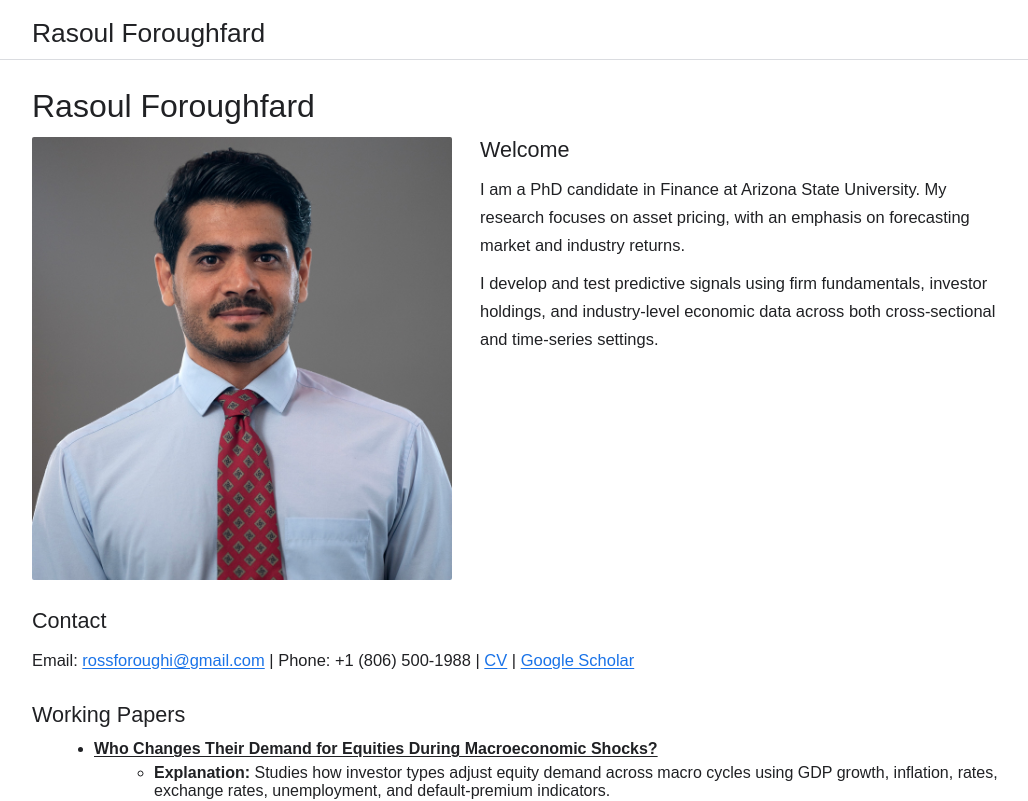
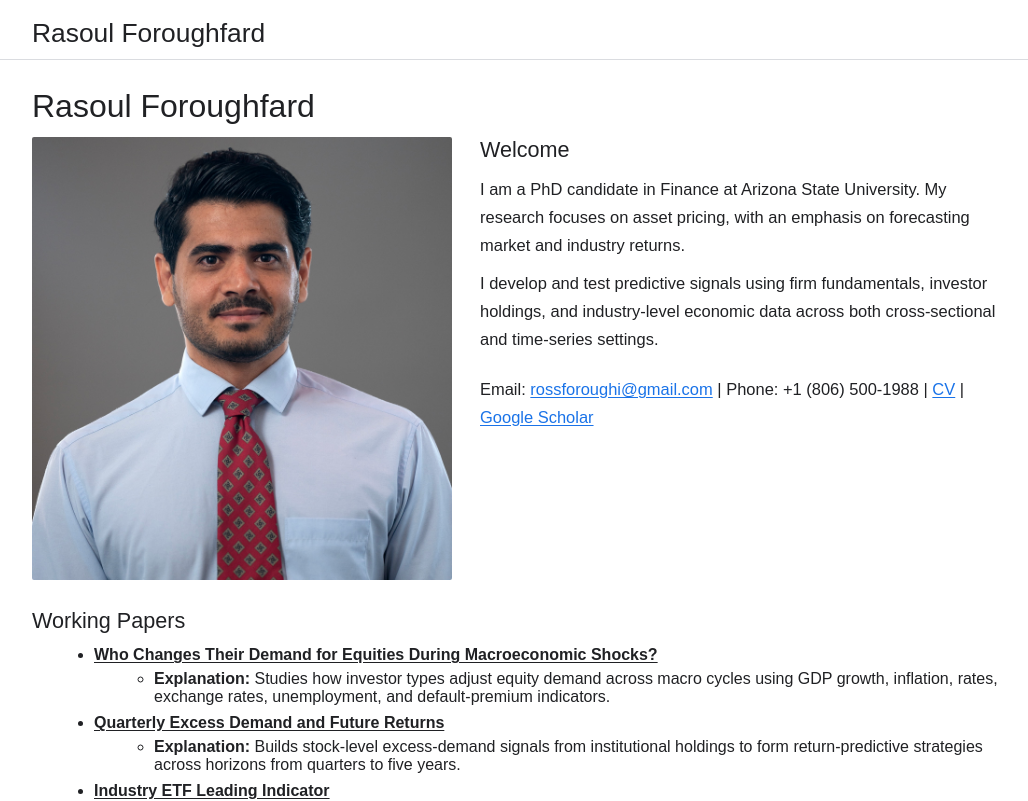
Before and after one commit to rasouleip71/rasoul-site, a Next.js app: page / in a window 1280 px wide. Shown: the top 801 px of the page, without its empty margins (48-1076 px from the left). Built offline with nearby package versions, Linux system fonts and the light colour scheme.

Commit message:
Move contact under welcome and align to lower right on desktop

```diff
--- a/app/globals.css
+++ b/app/globals.css
@@ -117,9 +117,23 @@ a {
   align-items: start;
 }
 
+.intro-col {
+  display: flex;
+  flex-direction: column;
+}
+
+.contact-inline {
+  margin-top: 12px;
+}
+
 @media (min-width: 900px) {
   .profile-row {
     grid-template-columns: 420px 1fr;
+  }
+
+  .contact-inline {
+    margin-top: auto;
+    padding-top: 12px;
   }
 }
 
--- a/app/page.tsx
+++ b/app/page.tsx
@@ -56,7 +56,7 @@ export default function Home() {
           className="hero-image"
         />
 
-        <div>
+        <div className="intro-col">
           <h2 id="home" className="section-title">
             Welcome
           </h2>
@@ -68,18 +68,14 @@ export default function Home() {
             I develop and test predictive signals using firm fundamentals, investor holdings, and industry-level
             economic data across both cross-sectional and time-series settings.
           </p>
+          <p className="bio contact-inline">
+            Email: <a className="section-link" href="mailto:rossforoughi@gmail.com">rossforoughi@gmail.com</a> |{" "}
+            Phone: +1 (806) 500-1988 |{" "}
+            <a className="section-link" href="/CV_Rasoul.pdf" target="_blank" rel="noopener noreferrer">CV</a> |{" "}
+            <a className="section-link" href="https://scholar.google.com/citations?user=7DDb9bQAAAAJ&hl=en" target="_blank" rel="noopener noreferrer">Google Scholar</a>
+          </p>
         </div>
       </div>
-
-      <section id="contact" className="content-section">
-        <h2 className="section-title">Contact</h2>
-        <p className="bio">
-          Email: <a className="section-link" href="mailto:rossforoughi@gmail.com">rossforoughi@gmail.com</a> |{" "}
-          Phone: +1 (806) 500-1988 |{" "}
-          <a className="section-link" href="/CV_Rasoul.pdf" target="_blank" rel="noopener noreferrer">CV</a> |{" "}
-          <a className="section-link" href="https://scholar.google.com/citations?user=7DDb9bQAAAAJ&hl=en" target="_blank" rel="noopener noreferrer">Google Scholar</a>
-        </p>
-      </section>
 
       <section id="working-papers" className="content-section">
         <h2 className="section-title">Working Papers</h2>
```
